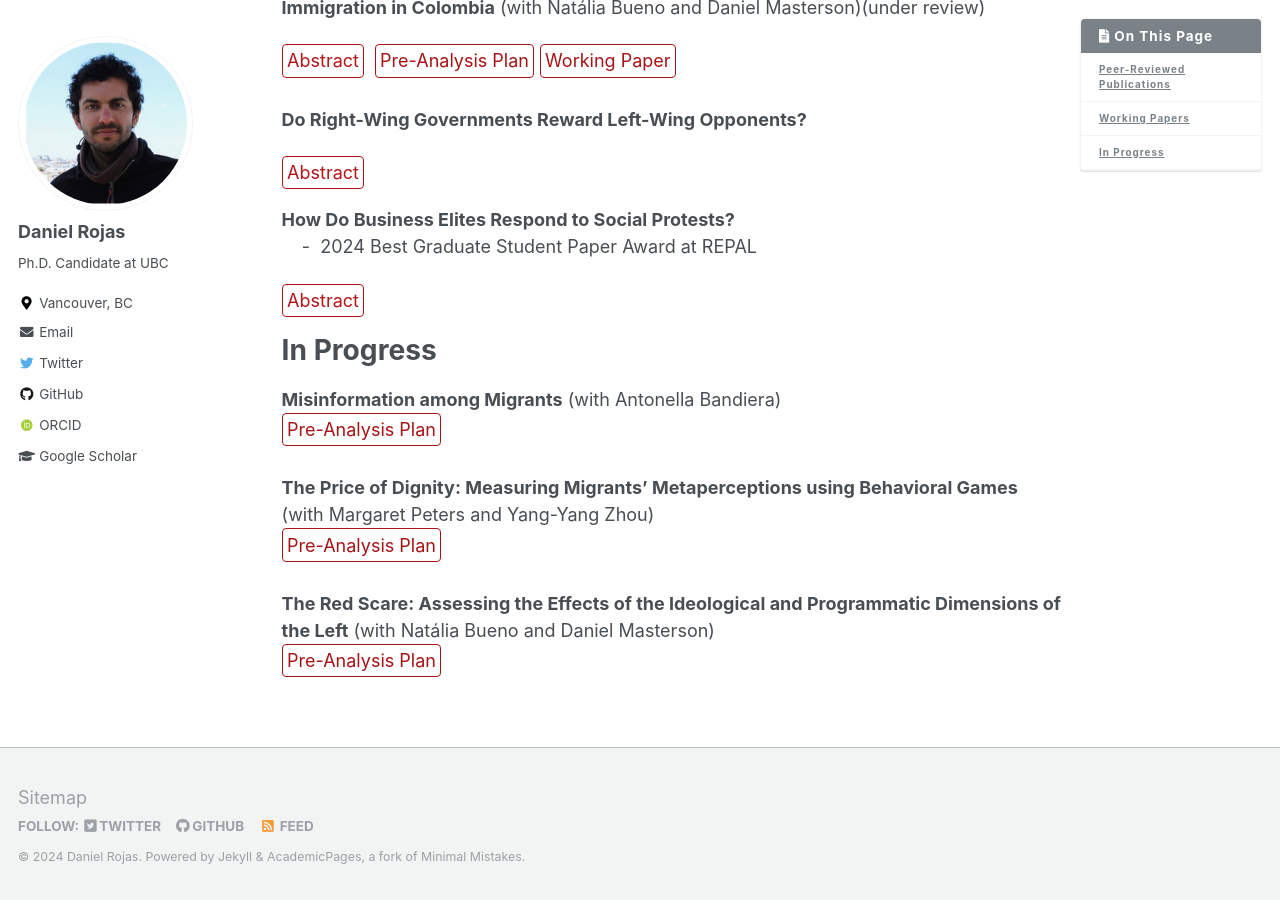
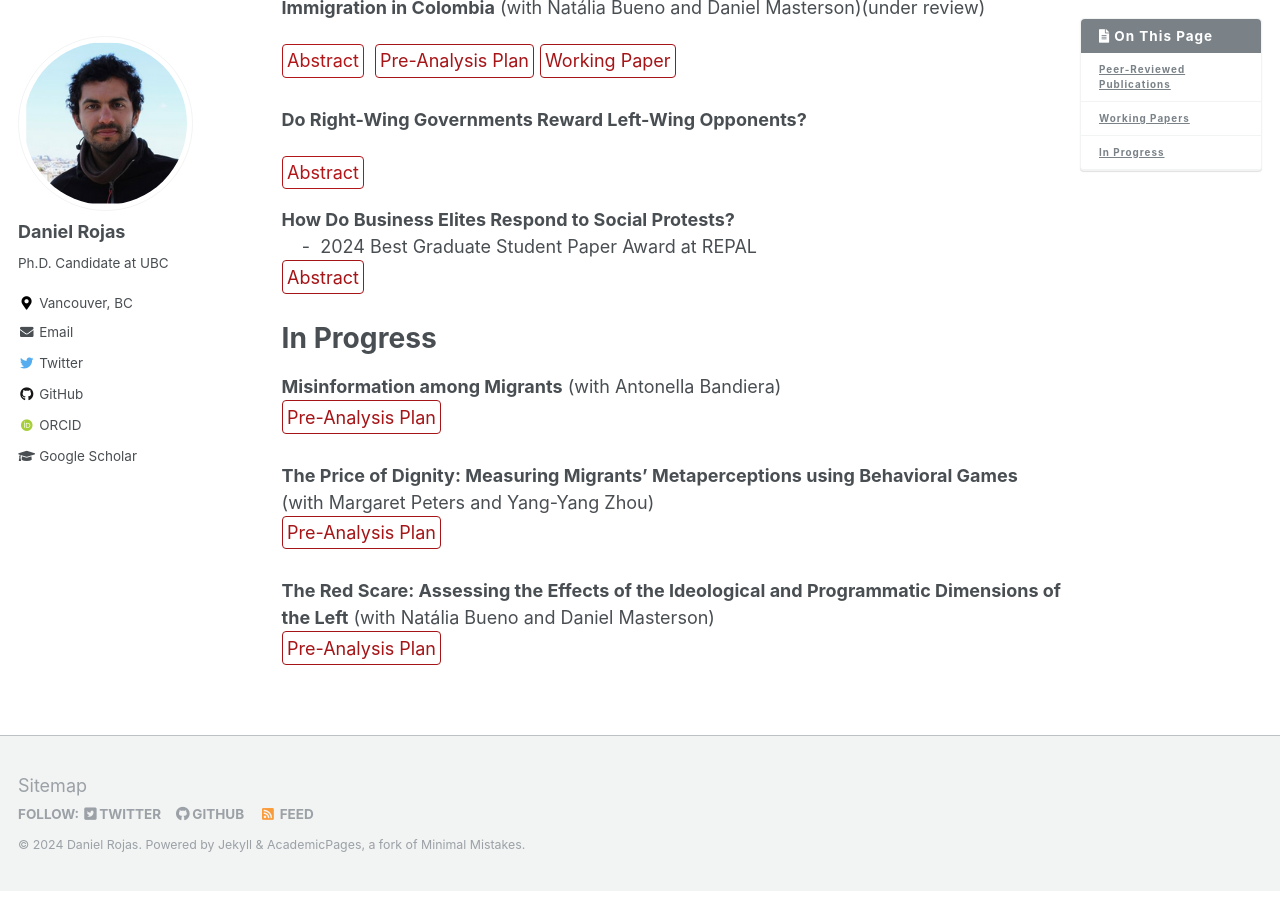
Before and after one commit to danielrojaslozano/danielrojaslozano.github.io, a Jekyll site: the page built from _pages/research.md, in a window 1280 px wide and 900 px high, scrolled down 550 px. Built offline with Jekyll 4.4.1, drawn with Linux system fonts in a browser that asks for light colours; some web fonts are replaced.

Commit message:
Update research.md

```diff
--- a/_pages/research.md
+++ b/_pages/research.md
@@ -79,8 +79,10 @@ details > p {
 **How Do Business Elites Respond to Social Protests?**
 <br />
 &nbsp;&nbsp;&nbsp;&nbsp;-&nbsp;&nbsp;2024 Best Graduate Student Paper Award at REPAL
-<details><summary>Abstract</summary><p>The political economy states instability and uncertainty negatively affect employment and investment. While violent protests create economic uncertainty and political instability, we know little about how economic elites respond to such events—most existing scholarship focuses on the impact of protests on political elites and public opinion. I argue that economically driven violent protests signal diminished state capacity and increased economic hardship. Violence creates fear and costs to elites, who lean on the signaling effect of protesters’ extreme behavior, coordinate their response through business associations, and decide to concede by creating jobs because they fear further unrest and future changes in the distribution of political power. I test this theory in Colombia and find that labor demand increases in municipalities exposed to violent protests, not among those exposed to nonviolent ones. Qualitative research validates the theorized mechanism. Results suggest that economic elites are responsive to redistributive demands expressed through extra-electoral means.</p>
-</details> &nbsp;
+<br />
+[Abstract](The political economy states instability and uncertainty negatively affect employment and investment){: .btn--research}
+
+
 
 
 
```
